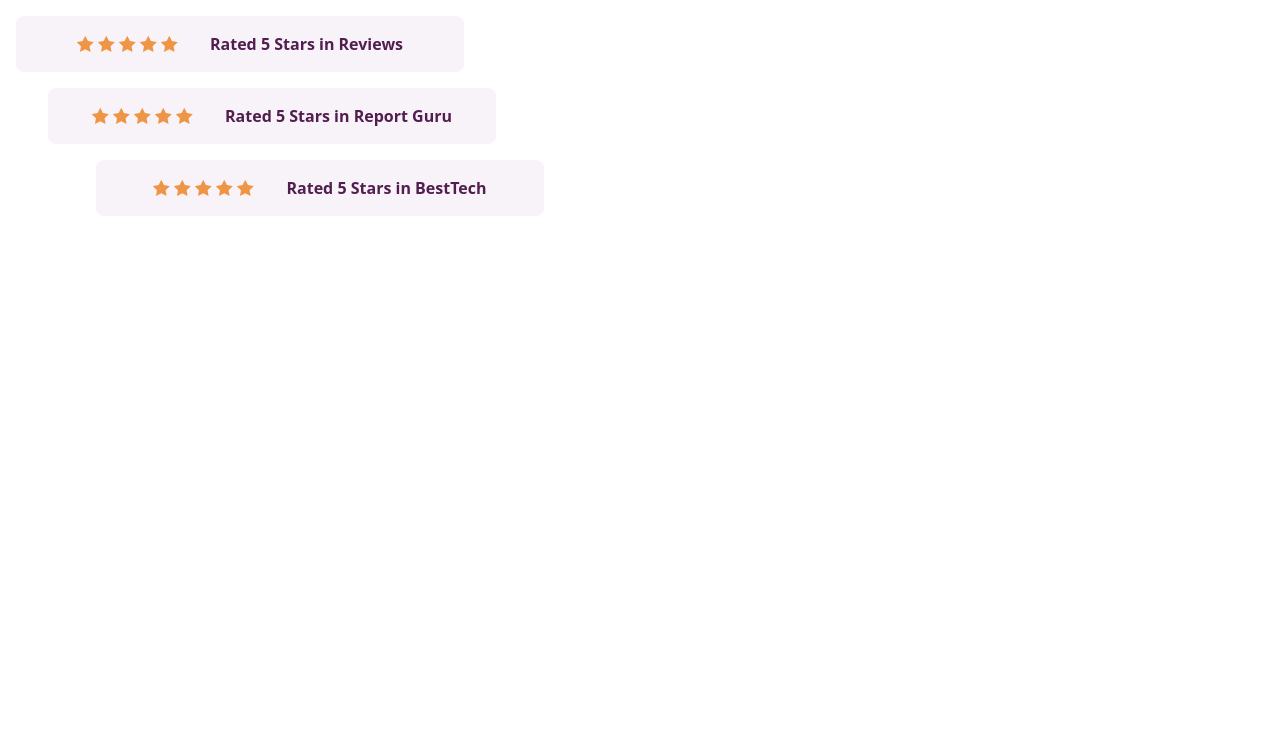
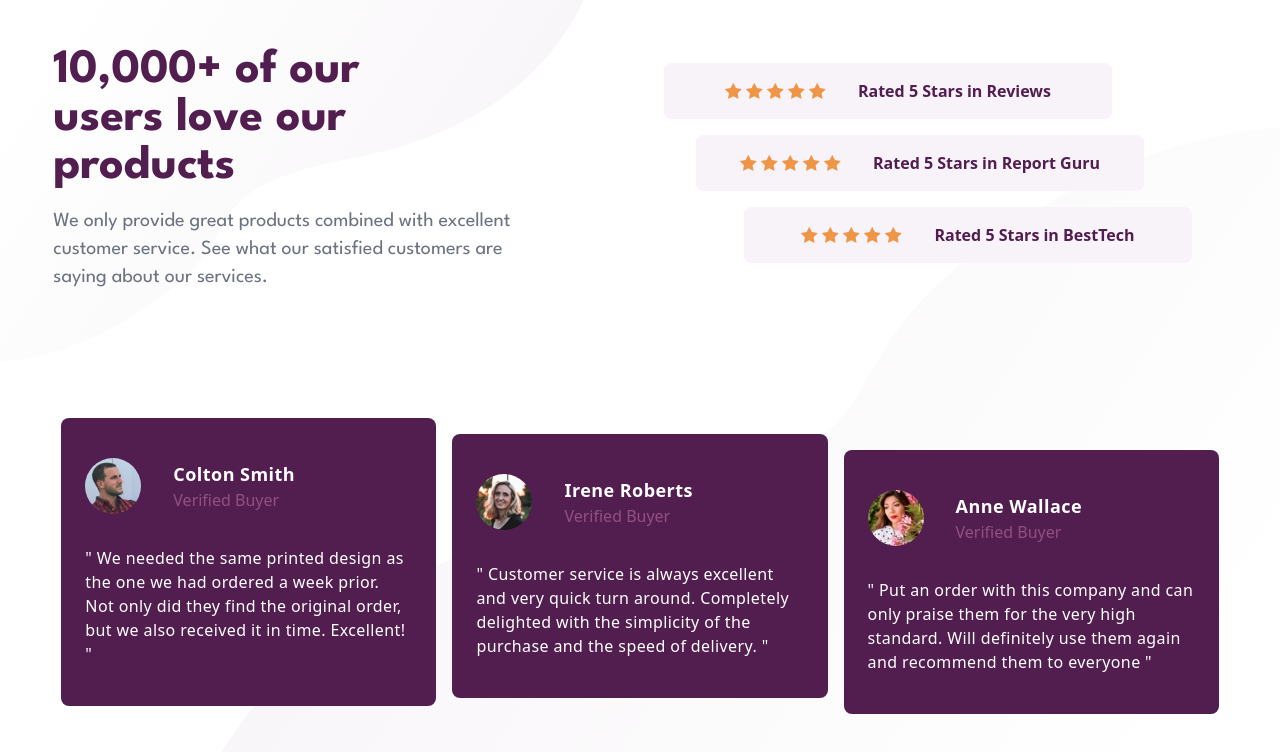
Before and after one commit to RamunnoAJ/fem-social-proof-section, a React (Vite) app: page / in a window 1280 px wide. Shown: the top 752 px of the page. Built offline with nearby package versions, Linux system fonts and the light colour scheme.

Commit message:
create: Home page

```diff
--- a/src/App.jsx
+++ b/src/App.jsx
@@ -1,11 +1,6 @@
 import React from 'react'
-import Cards from './components/Cards'
-import Ratings from './components/Ratings'
+import Home from './pages/Home'
 
 export default function App() {
-  return (
-    <div className='min-h-screen'>
-      <Ratings />
-    </div>
-  )
+  return <Home />
 }
--- /dev/null
+++ b/src/pages/Home.jsx
@@ -0,0 +1,8 @@
+import React from 'react'
+import Hero from '../components/Hero'
+
+function Home() {
+  return <Hero />
+}
+
+export default Home
```
